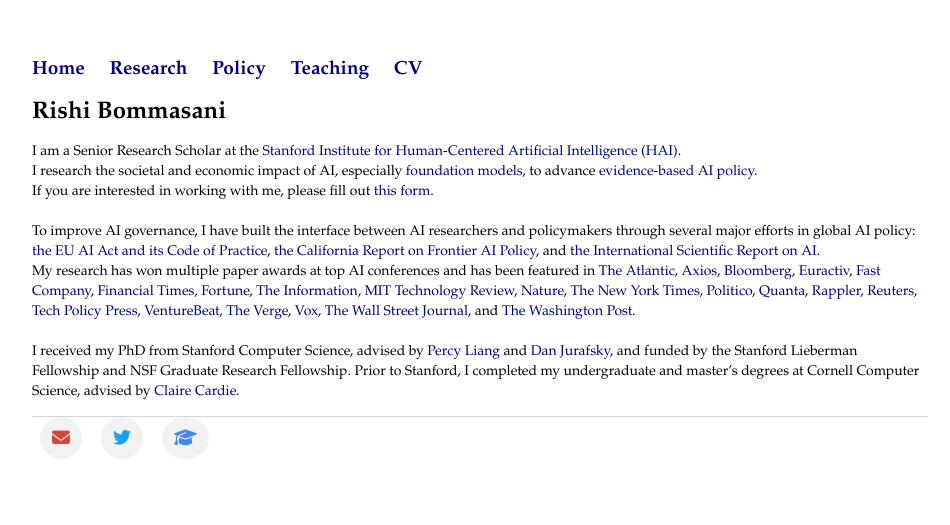
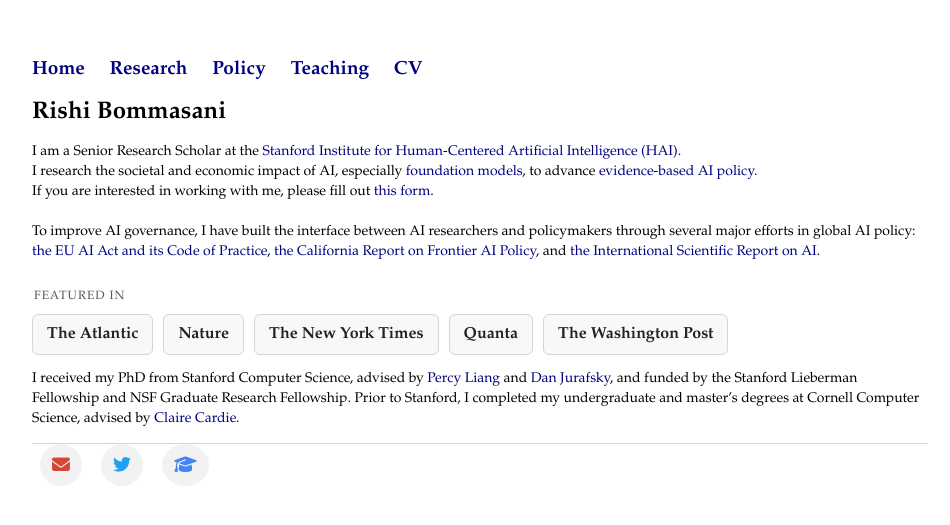
Before and after one commit to rishibommasani/rishibommasani.github.io, a Jekyll site: the page built from index.html, in a window 1280 px wide. Shown: the top 525 px of the page, without its empty margins (160-1110 px from the left). Built offline with Jekyll 4.4.1, drawn with Linux system fonts in a browser that asks for light colours.

Commit message:
Add media highlights block on home page

```diff
--- a/css/main.css
+++ b/css/main.css
@@ -86,3 +86,38 @@
 .icon-button.email {
   color: #D44638;
 }
+
+.media-highlights {
+  margin: 24px 0 12px;
+}
+
+.media-highlights__label {
+  font-size: 12px;
+  letter-spacing: 0.08em;
+  text-transform: uppercase;
+  color: #555;
+  margin: 0 0 8px 2px;
+}
+
+.media-highlights__grid {
+  display: flex;
+  flex-wrap: wrap;
+  gap: 10px;
+}
+
+.media-tile {
+  display: inline-block;
+  padding: 10px 14px;
+  border: 1px solid #d5d5d5;
+  border-radius: 6px;
+  background: #f8f8f8;
+  color: #222;
+  font-weight: 600;
+  transition: transform 0.1s ease, box-shadow 0.2s ease;
+}
+
+.media-tile:hover {
+  text-decoration: none;
+  box-shadow: 0 4px 10px rgba(0, 0, 0, 0.08);
+  transform: translateY(-1px);
+}
--- a/index.html
+++ b/index.html
@@ -10,29 +10,20 @@
   <br> If you are interested in working with me, please fill out <a href="https://forms.gle/DNrKPeiJjdi4VgaR7">this form</a>.
 
   <br> <br> To improve AI governance, I have built the interface between AI researchers and policymakers through several major efforts in global AI policy: <a href="https://digital-strategy.ec.europa.eu/en/news/meet-chairs-leading-development-first-general-purpose-ai-code-practice">the EU AI Act and its Code of Practice</a>, <a href="https://www.gov.ca.gov/wp-content/uploads/2025/06/June-17-2025-%E2%80%93-The-California-Report-on-Frontier-AI-Policy.pdf">the California Report on Frontier AI Policy</a>, and <a href="https://arxiv.org/abs/2501.17805">the International Scientific Report on AI</a>.
-  <br> My research has won multiple paper awards at top AI conferences and has been featured in
-  <a href="https://www.theatlantic.com/technology/archive/2023/10/ai-technology-secrecy-transparency-index/675699/">The Atlantic</a>,
-  <a href="https://www.axios.com/2023/06/22/ai-models-eu-law-study">Axios</a>,
-  <a href="https://www.bloomberg.com/news/newsletters/2023-10-19/klobuchar-says-ai-regulation-still-possible-before-end-of-year?srnd=premium-europe&amp;embedded-checkout=true&amp;sref=XydSzIeb">Bloomberg</a>,
-  <a href="https://www.euractiv.com/section/artificial-intelligence/news/ai-act-meps-close-ranks-in-asking-for-tighter-rules-for-powerful-ai-models/">Euractiv</a>,
-  <a href="https://www.fastcompany.com/90968623/why-everyone-seems-to-disagree-on-how-to-define-artificial-general-intelligence">Fast Company</a>,
-  <a href="https://www.ft.com/content/c325fcdd-ab29-4cd3-9a74-6cc52b28ff5f">Financial Times</a>,
-  <a href="https://fortune.com/2023/10/24/major-ai-models-flunk-transparency-test-stanford-institute-for-human-centered-ai-report/">Fortune</a>,
-  <a href="https://www.theinformation.com/articles/openai-is-human-after-all-sharing-is-caring-researchers-tell-model-developers?rc=lqnqnq">The Information</a>,
-  <a href="https://www.technologyreview.com/2023/10/24/1082247/this-new-tool-could-give-artists-an-edge-over-ai/">MIT Technology Review</a>,
-  <a href="https://www.nature.com/articles/d41586-024-00497-8">Nature</a>,
-  <a href="https://www.nytimes.com/2023/10/18/technology/how-ai-works-stanford.html">The New York Times</a>,
-  <a href="https://www.politico.eu/newsletter/digital-bridge/the-case-for-digital-transparency/">Politico</a>,
-  <a href="https://www.quantamagazine.org/the-unpredictable-abilities-emerging-from-large-ai-models-20230316/">Quanta</a>,
-  <a href="https://www.rappler.com/technology/stanford-ai-foundation-model-transparency-index-2023-low-scores/">Rappler</a>,
-  <a href="https://www.reuters.com/technology/stanford-researchers-issue-ai-transparency-report-urge-tech-companies-reveal-2023-10-18/">Reuters</a>,
-  <a href="https://techpolicy.press/looking-beyond-the-black-box-transparency-and-foundation-models/">Tech Policy Press</a>,
-  <a href="https://venturebeat.com/ai/stanford-debuts-first-ai-benchmark-to-help-understand-llms/">VentureBeat</a>,
-  <a href="https://www.theverge.com/2023/10/18/23922973/stanford-ai-foundation-model-transparency-index">The Verge</a>,
-  <a href="https://www.vox.com/future-perfect/23674696/chatgpt-ai-creativity-originality-homogenization">Vox</a>,
-  <a href="https://www.wsj.com/articles/ai-talks-leave-little-tech-out-homeland-security-adversaries-open-source-board-46e3232d">The Wall Street Journal</a>, and
-  <a href="https://www.washingtonpost.com/technology/2024/03/05/ai-research-letter-openai-meta-midjourney/">The Washington Post</a>.
+</p>
 
-  <br> <br> I received my PhD from Stanford Computer Science, advised by <a href="https://cs.stanford.edu/~pliang/">Percy Liang</a> and <a href="https://web.stanford.edu/~jurafsky/">Dan Jurafsky</a>, and funded by the Stanford Lieberman Fellowship and NSF Graduate Research Fellowship.
+<div class="media-highlights">
+  <p class="media-highlights__label">Featured in</p>
+  <div class="media-highlights__grid">
+    <a class="media-tile" href="https://www.theatlantic.com/technology/archive/2023/10/ai-technology-secrecy-transparency-index/675699/">The Atlantic</a>
+    <a class="media-tile" href="https://www.nature.com/articles/d41586-024-00497-8">Nature</a>
+    <a class="media-tile" href="https://www.nytimes.com/2023/10/18/technology/how-ai-works-stanford.html">The New York Times</a>
+    <a class="media-tile" href="https://www.quantamagazine.org/the-unpredictable-abilities-emerging-from-large-ai-models-20230316/">Quanta</a>
+    <a class="media-tile" href="https://www.washingtonpost.com/technology/2024/03/05/ai-research-letter-openai-meta-midjourney/">The Washington Post</a>
+  </div>
+</div>
+
+<p>
+  I received my PhD from Stanford Computer Science, advised by <a href="https://cs.stanford.edu/~pliang/">Percy Liang</a> and <a href="https://web.stanford.edu/~jurafsky/">Dan Jurafsky</a>, and funded by the Stanford Lieberman Fellowship and NSF Graduate Research Fellowship.
   Prior to Stanford, I completed my undergraduate and master’s degrees at Cornell Computer Science, advised by <a href="http://www.cs.cornell.edu/home/cardie/">Claire Cardie</a>.
 </p>
```
